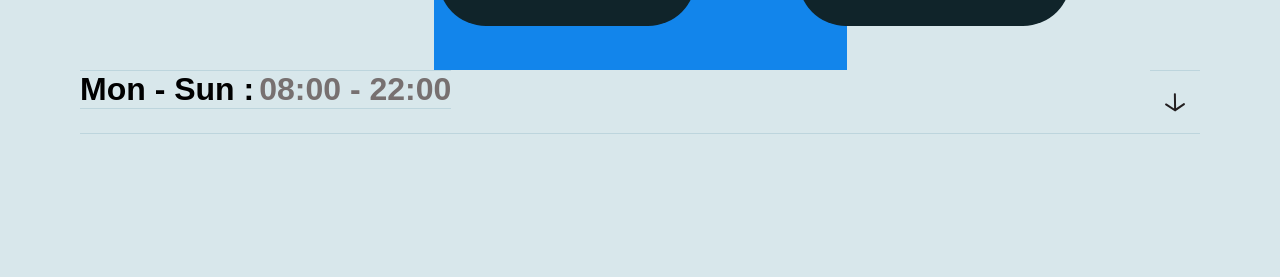
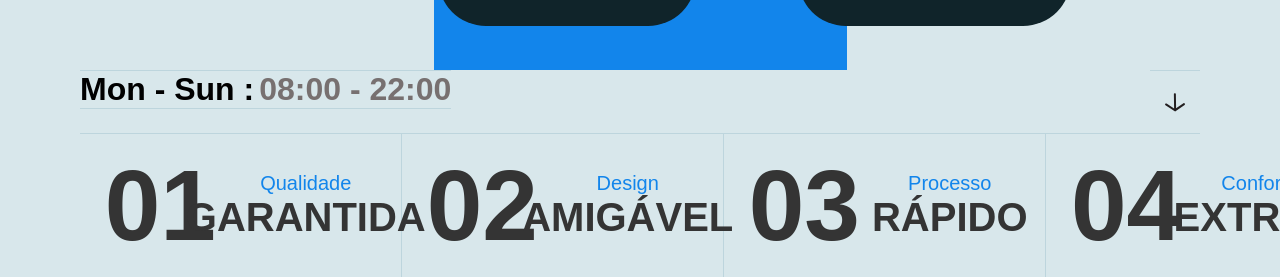
Before and after one commit to R4elDev/Porsche-Layout, a plain HTML site: page index.html in a window 1280 px wide. Shown: the part 758-1035 px from the top of the page. Before the commit the page ends 892 px from the top, so only its background shows below. Drawn offline with Linux system fonts and the light colour scheme; a web font is replaced by a local one.

Commit message:
Adicionando parte do Footer e finalizando o site

```diff
--- a/index.html
+++ b/index.html
@@ -69,7 +69,65 @@
 
     <!-- Footer -->
     <footer>
+        <div class="totalFooter">
 
+            <div class="divsDoFooter">
+                <div class="numeroGrande">
+                    <h1>01</h1>
+                </div>
+                <div class="doisElementos">
+                    <div class="textoPequeno">
+                        <p>Qualidade</p>
+                    </div>
+                    <div class="textoGrande">
+                        <h1>GARANTIDA</h1>
+                    </div>
+                </div>
+            </div>
+
+            <div class="divsDoFooter">
+                <div class="numeroGrande">
+                    <h1>02</h1>
+                </div>
+                <div class="doisElementos">
+                    <div class="textoPequeno">
+                        <p>Design</p>
+                    </div>
+                    <div class="textoGrande">
+                        <h1>AMIGÁVEL</h1>
+                    </div>
+                </div>
+            </div>
+
+            <div class="divsDoFooter">
+                <div class="numeroGrande">
+                    <h1>03</h1>
+                </div>
+                <div class="doisElementos">
+                    <div class="textoPequeno">
+                        <p>Processo</p>
+                    </div>
+                    <div class="textoGrande">
+                        <h1>RÁPIDO</h1>
+                    </div>
+                </div>
+            </div>
+
+            <div class="divsDoFooter semborda">
+                <div class="numeroGrande">
+                    <h1>04</h1>
+                </div>
+                <div class="doisElementos">
+                    <div class="textoPequeno">
+                        <p>Confortável</p>
+                    </div>
+                    <div class="textoGrande">
+                        <h1>EXTREMO</h1>
+                    </div>
+                </div>
+            </div>
+
+        </div>
     </footer>
 
 </body>
--- a/style.css
+++ b/style.css
@@ -175,3 +175,57 @@ header {
     justify-content: center;
     border-top: 1px solid #BDD5DD;
 }
+
+.footer {
+    height: 143px;
+}
+
+.totalFooter {
+    display: flex;
+    flex-direction: row;
+    align-items: center;
+    margin-left: auto;
+    margin-right: auto;
+    width: 1288px;
+}
+
+.divsDoFooter {
+    display: flex;
+    height: 143px;
+    width: 322px;
+    border-right: 1px solid #BDD5DD;
+}
+
+.numeroGrande {
+    width: 50%;
+    height: 100%;
+    font-size: 50px ;
+    color: #343434;
+    display: flex;
+    justify-content: center;
+    align-items: center;
+}
+
+.doisElementos {
+    padding-right: 30px;
+    width: 50%;
+    height: 100%;
+    display: flex;
+    flex-direction: column;
+    justify-content: center;
+    align-items: center;
+}
+
+.textoPequeno {
+    color: #1285EB;
+    font-size: 20px;
+}
+
+.textoGrande {
+    color: #343434;
+    font-size: 20px;
+}
+
+.semborda {
+    border-right: none;
+}
```
